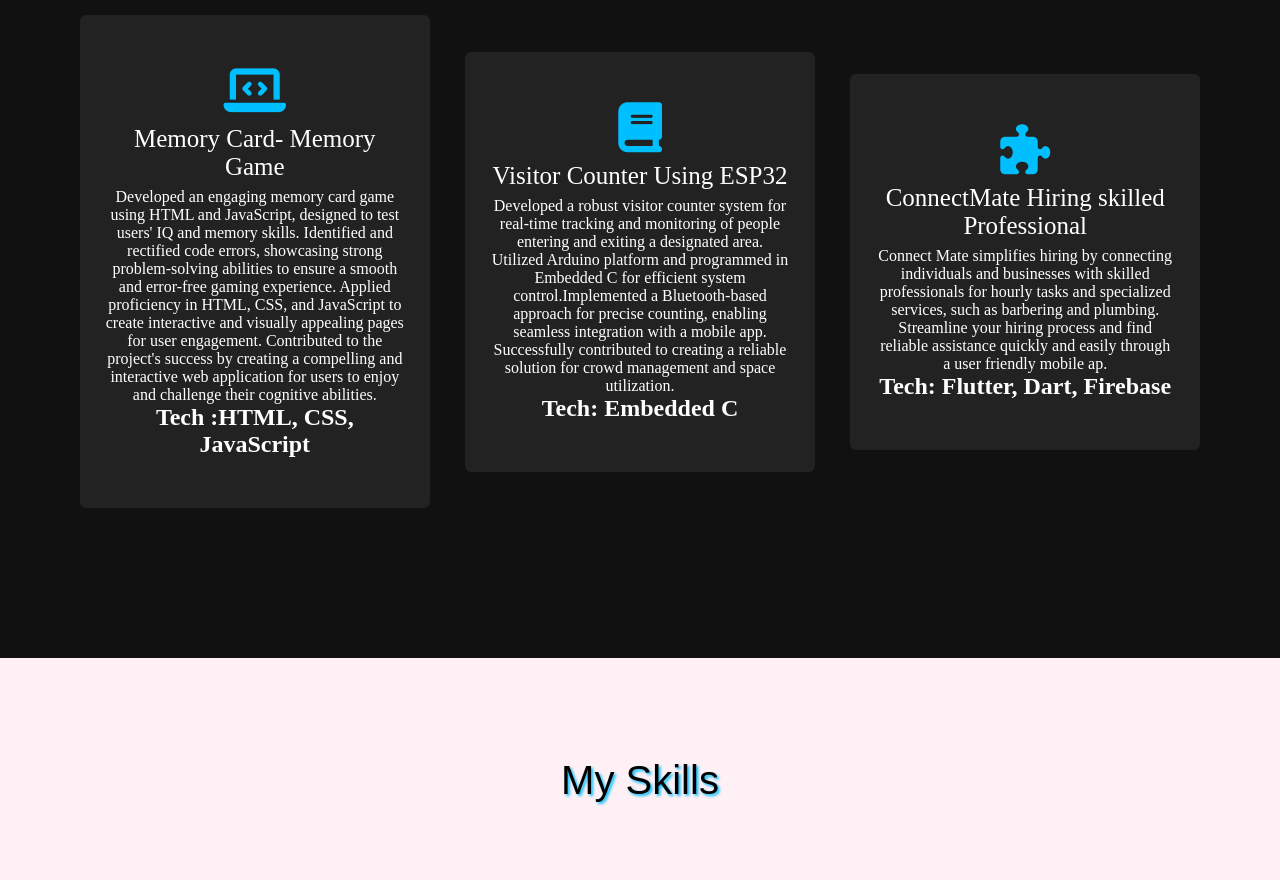
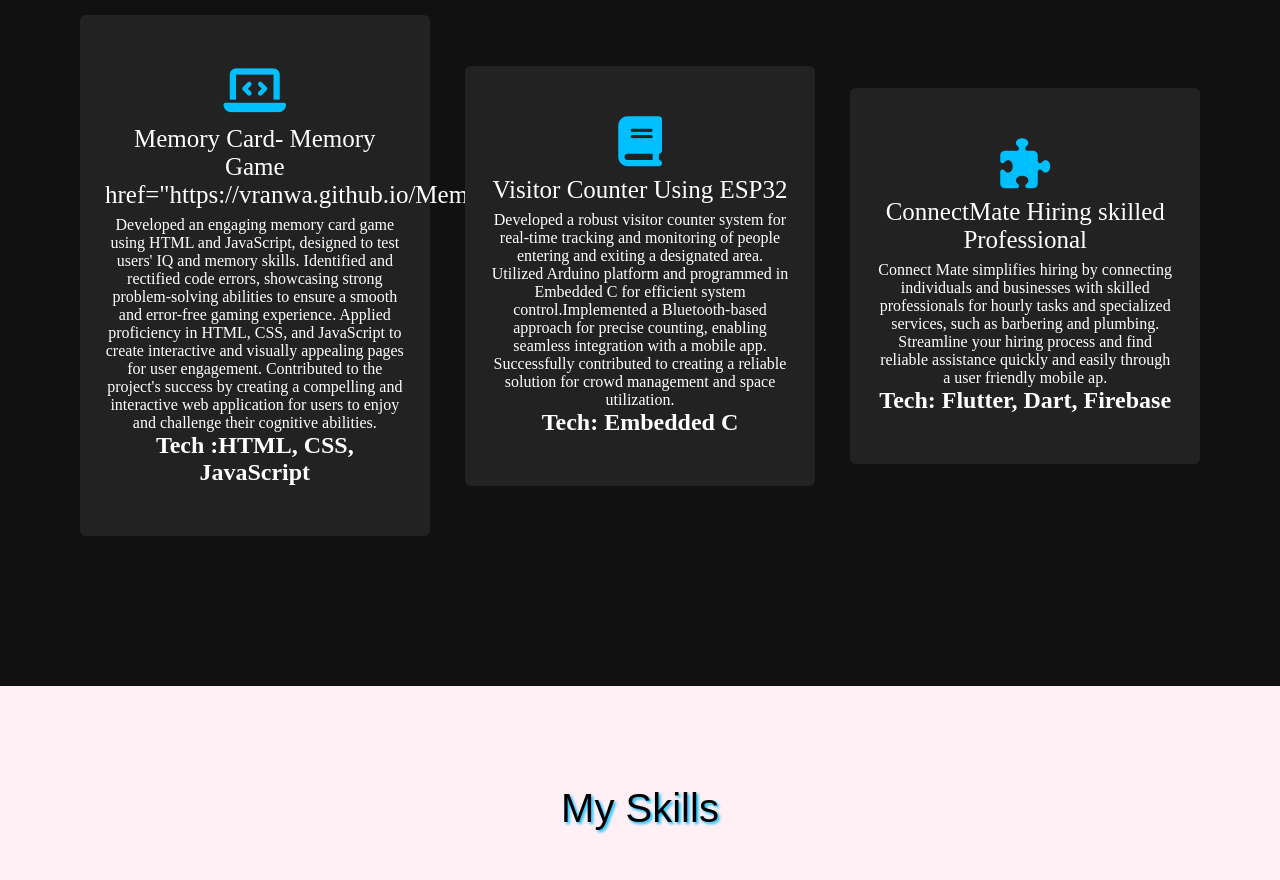
Before and after one commit to VRanwa/vikasRanwa.github.io, a plain HTML site: page index.html in a window 1280 px wide. Shown: the part 1060-1940 px from the top of the page. Drawn offline with Linux system fonts and the light colour scheme.

Commit message:
Update index.html

```diff
--- a/index.html
+++ b/index.html
@@ -37,7 +37,7 @@
 				<div class="card">
 					<div class="box">
 						<i class="fas fa-laptop-code"></i>
-						<div class="text">Memory Card- Memory Game</div>
+						<div class="text">Memory Card- Memory Game href="https://vranwa.github.io/MemoryCard/"</div>
 						<p>Developed an engaging memory card game using HTML and JavaScript, designed to test users'
 							IQ and memory skills. Identified and rectified code errors, showcasing strong problem-solving
 							abilities to ensure a smooth and error-free gaming experience. Applied proficiency in HTML,
```
